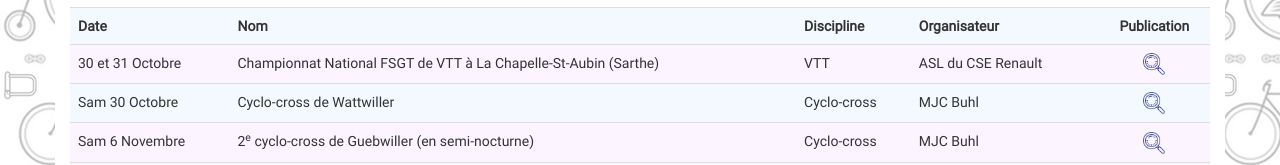
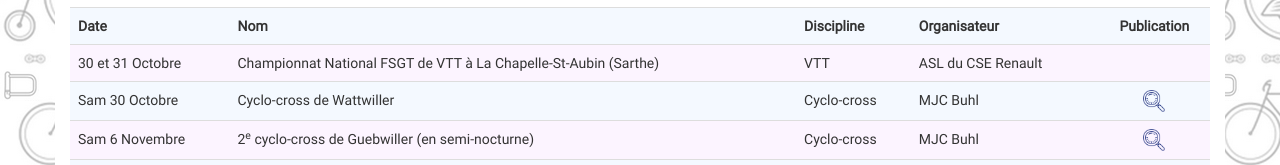
Before and after one commit to FlorianKohler/68-FSGT-Cyclisme-Alsace, a plain HTML site: page index.html in a window 1280 px wide. Shown: the part 456-621 px from the top of the page. Drawn offline with nearby package versions, Linux system fonts and the light colour scheme.

Commit message:
auto push

```diff
--- a/index.html
+++ b/index.html
@@ -246,9 +246,6 @@ function includeHTML() {
       <td class="">ASL du CSE Renault</td>
       <td class="text-center">
 
-        <a href="https://www.fsgt.org/activites/velo/epreuves/vtt-championnat-national-fsgt-2021-%C3%A0-la-chapelle-saint-aubin-72">
-				<img  src="./Styling/images/loupe.png" width="22" height="22"></a>
-
 
 
       </td>
```
Also changed, not shown: vtt.html (+0 -3 lines), 2 other files.
